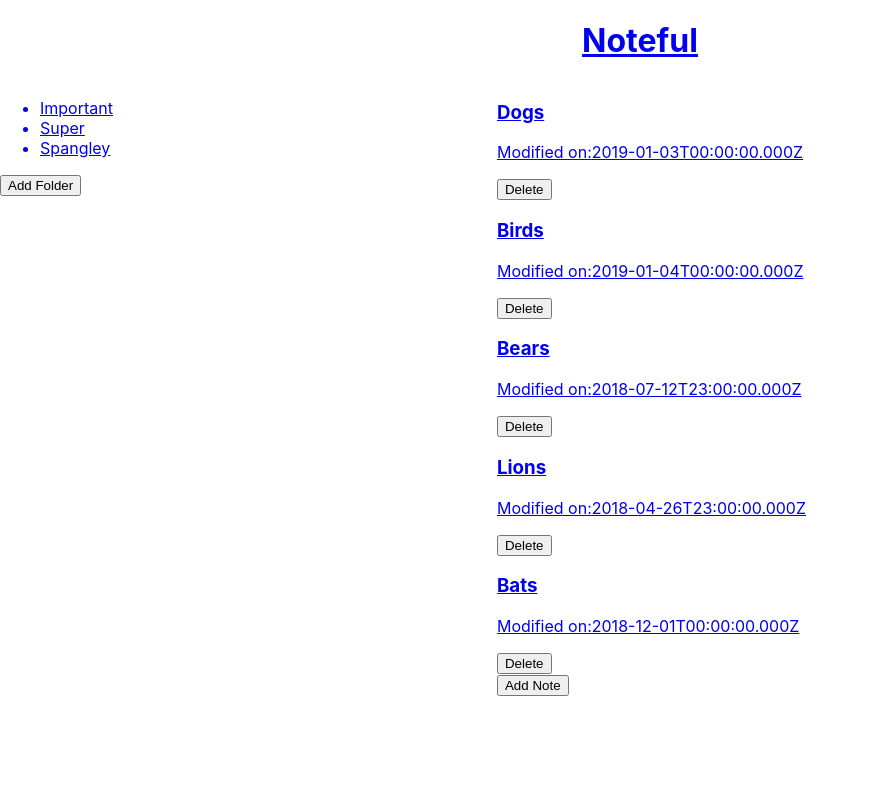
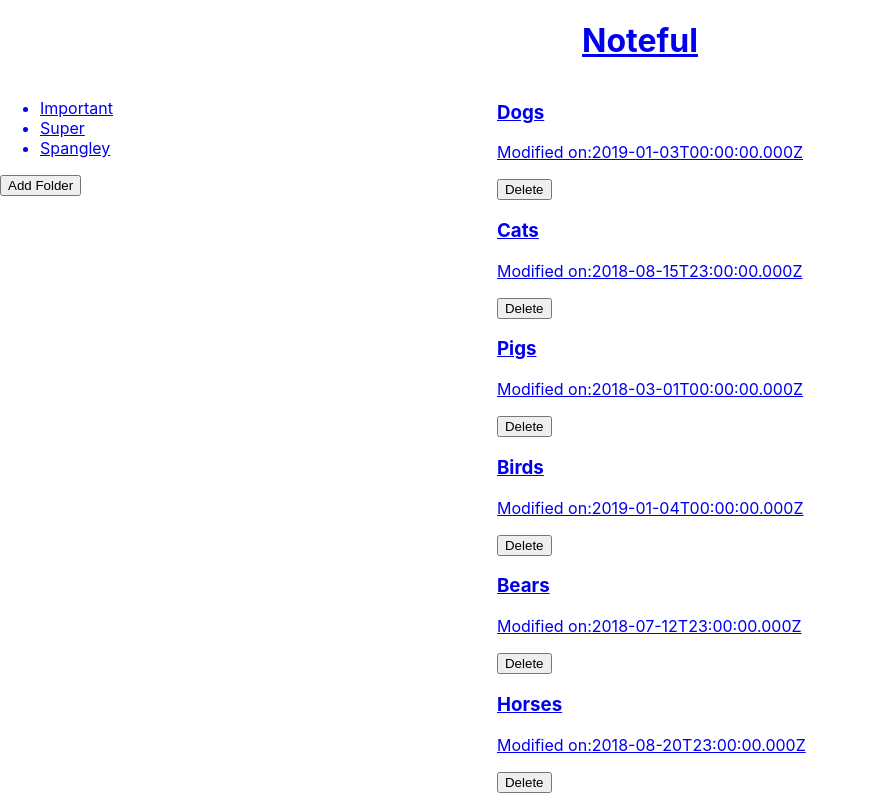
Before and after one commit to hsiaochimai/noteful, a React (Create React App) app: page /folder/b0715efe-ffaf-11e8-8eb2-f2801f1b9fd1 in a window 1280 px wide. Shown: the top 800 px of the page, without its empty margins (0-869 px from the left). Built offline with nearby package versions, Linux system fonts and the light colour scheme.

Commit message:
wrapped MainPage in context

```diff
--- a/src/App.js
+++ b/src/App.js
@@ -37,7 +37,7 @@
 
     return (
       <>
-        <MainPage key="FolderList" {...routerProps} data={{ folders, notes }} />
+        <MainPage key="FolderList" {...routerProps}  />
       </>
     );
   };
--- a/src/MainPage.js
+++ b/src/MainPage.js
@@ -4,11 +4,13 @@
 import AddNote from './AddNote'
 import AddFolder from './AddFolder'
 import "./App.css"
+import NotefulContext from './NotefulContext'
+
 class MainPage extends Component {
 
     render() {
-        const {notes, folders} = this.props.data
-        console.log(`this is the props that was passed to the mainpage`, this.props.data.notes)
+        const { notes, folders } = this.props.data
+        console.log(`this is the props that was passed to the mainpage`, notes)
         return (
             <div className='mainpage'>
                 <div className='sidebar'>
@@ -23,4 +25,13 @@
         )
     }
 }
-export default MainPage
+
+export default (props) =>
+    (<NotefulContext.Consumer>
+        {(STORE) => {
+            // debugger
+            return (
+                <MainPage {...props} data={STORE} />
+            )
+        }}
+    </NotefulContext.Consumer>)
```
